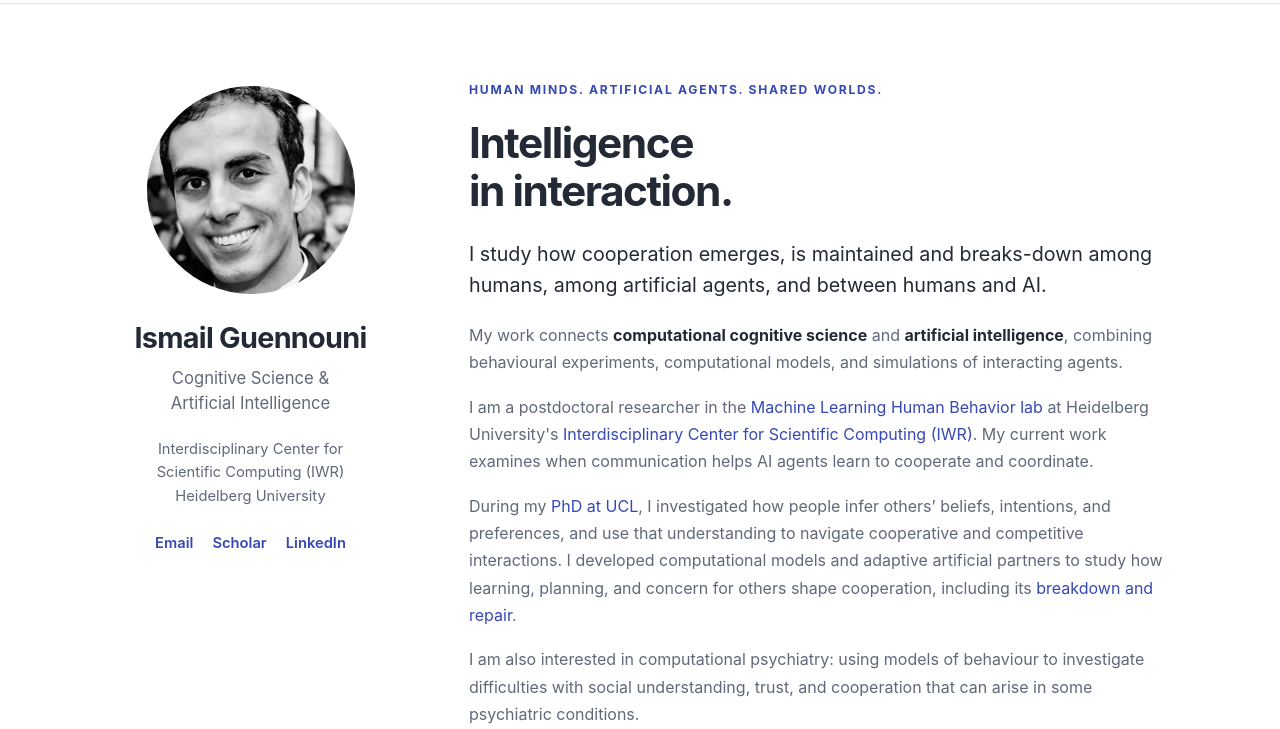
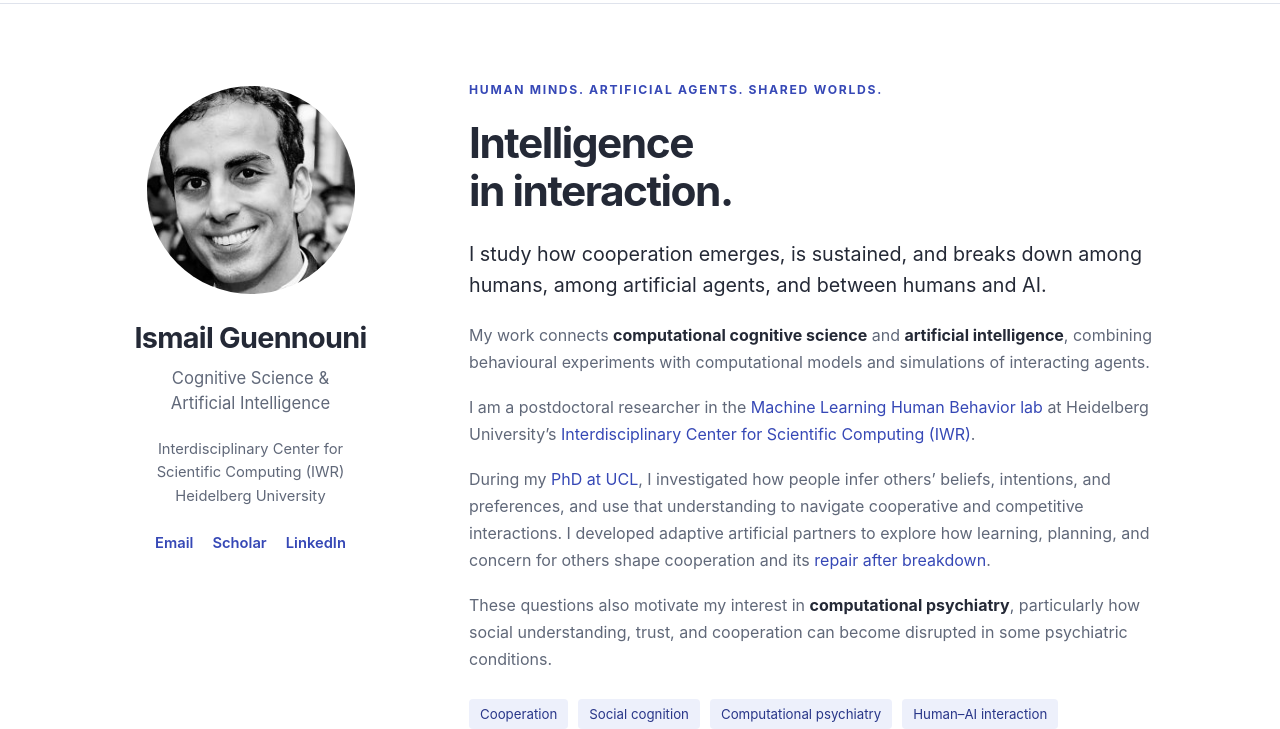
Before and after one commit to ismailg/ismailg.github.io, a plain HTML site: page index.html in a window 1280 px wide. Shown: the part 72-801 px from the top of the page. Drawn offline with Linux system fonts and the light colour scheme.

Commit message:
Improve biography flow and broaden current research framing

```diff
--- a/index.html
+++ b/index.html
@@ -35,11 +35,11 @@
       <div class="bio">
         <p class="eyebrow">Human minds. Artificial agents. Shared worlds.</p>
         <h2>Intelligence<br class="desktop-break"> in interaction.</h2>
-        <p class="lead">I study how cooperation emerges, is maintained and breaks-down among humans, among artificial agents, and between humans and AI.</p>
-        <p>My work connects <strong>computational cognitive science</strong> and <strong>artificial intelligence</strong>, combining behavioural experiments, computational models, and simulations of interacting agents.</p>
-        <p>I am a postdoctoral researcher in the <a href="https://humml.iwr.uni-heidelberg.de/team/">Machine Learning Human Behavior lab</a> at Heidelberg University's <a href="https://www.iwr.uni-heidelberg.de/en">Interdisciplinary Center for Scientific Computing (IWR)</a>. My current work examines when communication helps AI agents learn to cooperate and coordinate.</p>
-        <p>During my <a href="https://discovery.ucl.ac.uk/id/eprint/10168000/">PhD at UCL</a>, I investigated how people infer others’ beliefs, intentions, and preferences, and use that understanding to navigate cooperative and competitive interactions. I developed computational models and adaptive artificial partners to study how learning, planning, and concern for others shape cooperation, including its <a href="https://doi.org/10.5334/cpsy.178">breakdown and repair</a>.</p>
-        <p>I am also interested in computational psychiatry: using models of behaviour to investigate difficulties with social understanding, trust, and cooperation that can arise in some psychiatric conditions.</p>
+        <p class="lead">I study how cooperation emerges, is sustained, and breaks down among humans, among artificial agents, and between humans and AI.</p>
+        <p>My work connects <strong>computational cognitive science</strong> and <strong>artificial intelligence</strong>, combining behavioural experiments with computational models and simulations of interacting agents.</p>
+        <p>I am a postdoctoral researcher in the <a href="https://humml.iwr.uni-heidelberg.de/team/">Machine Learning Human Behavior lab</a> at Heidelberg University’s <a href="https://www.iwr.uni-heidelberg.de/en">Interdisciplinary Center for Scientific Computing (IWR)</a>.</p>
+        <p>During my <a href="https://discovery.ucl.ac.uk/id/eprint/10168000/">PhD at UCL</a>, I investigated how people infer others’ beliefs, intentions, and preferences, and use that understanding to navigate cooperative and competitive interactions. I developed adaptive artificial partners to explore how learning, planning, and concern for others shape cooperation and its <a href="https://doi.org/10.5334/cpsy.178">repair after breakdown</a>.</p>
+        <p>These questions also motivate my interest in <strong>computational psychiatry</strong>, particularly how social understanding, trust, and cooperation can become disrupted in some psychiatric conditions.</p>
         <div class="interest-list" aria-label="Research interests"><span>Cooperation</span><span>Social cognition</span><span>Computational psychiatry</span><span>Human–AI interaction</span><span>Cooperative AI</span></div>
         <a class="text-link" href="#publications">Explore my publications</a>
       </div>
```
